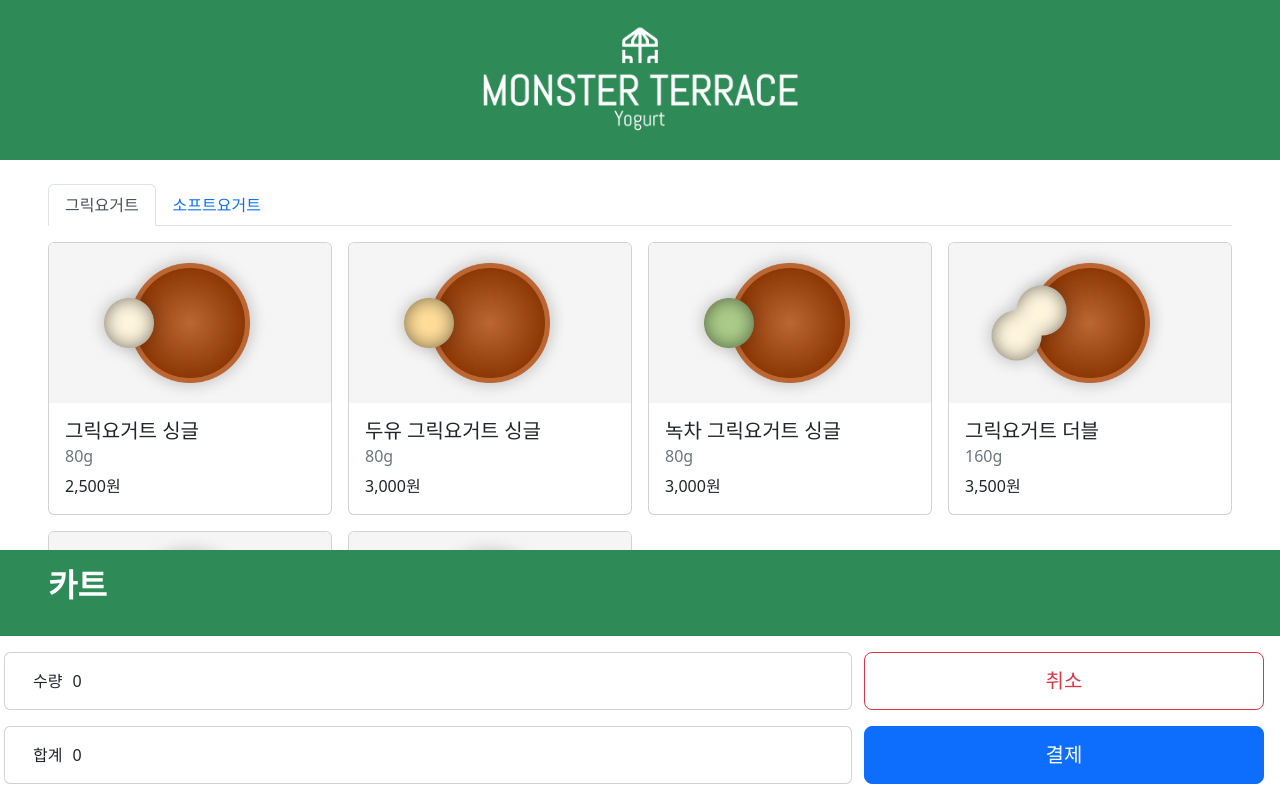
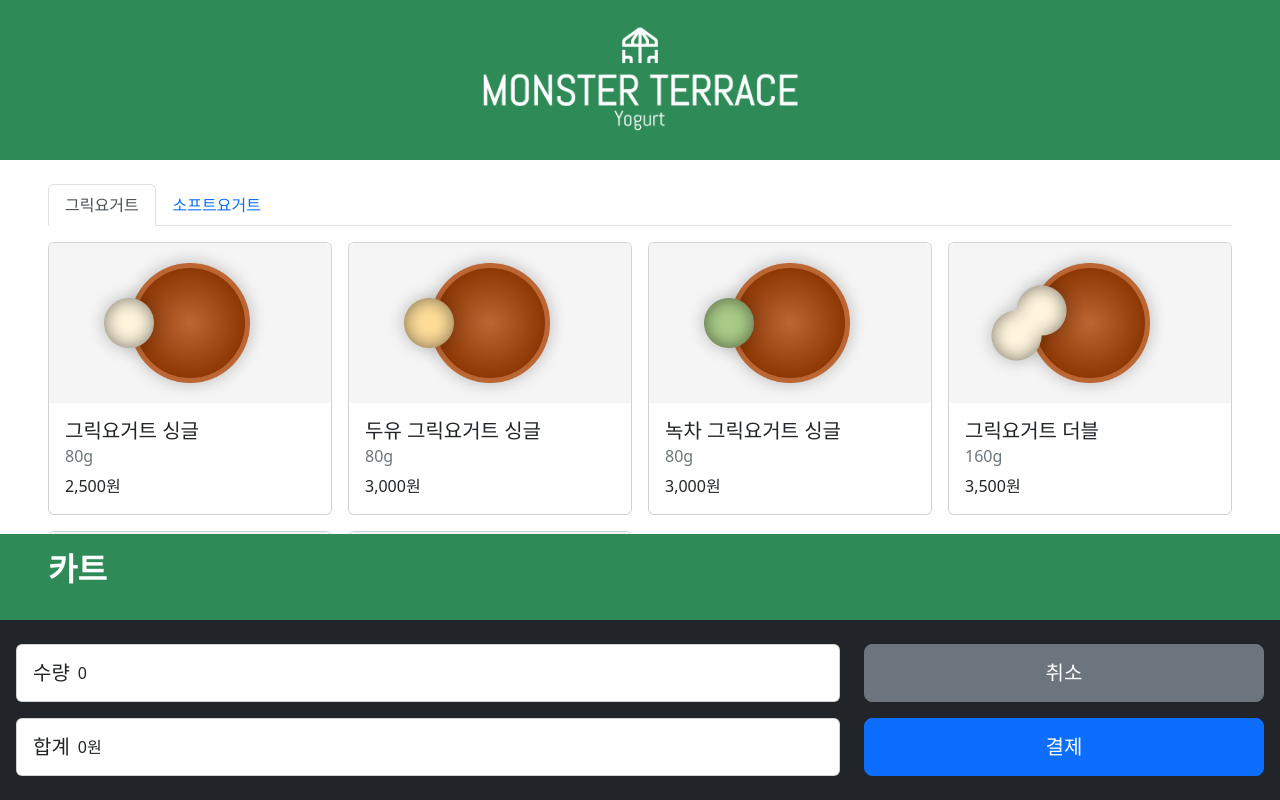
Before and after one commit to reactjsbase/kiosk, a React (Create React App) app: page /order in a window 1280 px wide. Built offline with nearby package versions, Linux system fonts and the light colour scheme.

Commit message:
Minor changes

```diff
--- a/src/routes/Home.js
+++ b/src/routes/Home.js
@@ -1,5 +1,5 @@
 import { useNavigate } from "react-router-dom";
-import { Button, Stack } from "react-bootstrap";
+import { Image, Stack } from "react-bootstrap";
 import Banner from "../components/Banner";
 
 function Home() {
@@ -8,22 +8,55 @@ function Home() {
   return (
     <div className="vh-100 d-flex flex-column">
       <Banner />
-      <Stack gap={3} className="p-3 h-500">
-        <div className="product-container">
-          <div className="row">
-            <div style={{display:"flex" ,margin:"100px 0px", justifyContent:'center' ,cursor:"pointer"}} onClick={() => navigate("/order")}>
-              <h1 style={{fontSize:"50px"}}>매장</h1>
-              <img src="https://cdn-icons-png.flaticon.com/512/831/831417.png" style={{width:"50px", height:"50px"}}/>
-            </div>
-            <div style={{display:"flex" ,padding:"15px 0px", backgroundColor: "#f5f5dc", alignItems:"center",justifyContent:'center'}}>
-              <img src="https://cdn-icons-png.flaticon.com/512/1944/1944379.png" style={{width:"50px", height:"50px"}}/>
-              <h2 style={{fontSize:"32px"}}>주문 방식을 선택해주세요</h2>
-            </div>
-            <div style={{display:"flex" ,margin:"150px 0px 0px 0px", justifyContent:'center',cursor:"pointer"}} onClick={() => navigate("/order")}>
-              <h1 style={{fontSize:"50px"}}>포장</h1>
-              <img src="https://cdn-icons-png.flaticon.com/512/2558/2558149.png" style={{width:"50px", height:"50px"}}/>
-            </div>
-          </div>
+      <Stack>
+        <div
+          className="d-flex flex-row flex-fill align-items-center justify-content-center"
+          style={{
+            background: "none",
+            cursor: "pointer",
+          }}
+          onClick={() => navigate("/order")}
+        >
+          <h1 style={{ fontSize: 64, fontWeight: 600 }}>
+            <u style={{ textDecorationColor: "RoyalBlue" }}>매장</u>
+          </h1>
+          <Image
+            className="ms-4"
+            width={64}
+            src="https://cdn-icons-png.flaticon.com/512/831/831417.png"
+          />
+        </div>
+        <div
+          className="d-flex align-items-center justify-content-center"
+          style={{
+            height: "10vh",
+            minHeight: 80,
+            background: "AntiqueWhite",
+          }}
+        >
+          <Image
+            className="me-2"
+            width={64}
+            src="https://cdn-icons-png.flaticon.com/512/1944/1944379.png"
+          />
+          <h2 style={{ fontWeight: 600 }}>주문 방식을 선택해주세요</h2>
+        </div>
+        <div
+          className="d-flex flex-row flex-fill align-items-center justify-content-center"
+          style={{
+            background: "none",
+            cursor: "pointer",
+          }}
+          onClick={() => navigate("/order")}
+        >
+          <h1 style={{ fontSize: 64, fontWeight: 600 }}>
+            <u style={{ textDecorationColor: "RoyalBlue" }}>포장</u>
+          </h1>
+          <Image
+            className="ms-4"
+            width={64}
+            src="https://cdn-icons-png.flaticon.com/512/2558/2558149.png"
+          />
         </div>
       </Stack>
     </div>
--- a/src/routes/Order.js
+++ b/src/routes/Order.js
@@ -1,5 +1,5 @@
 import { useNavigate } from "react-router-dom";
-import { Button, Stack } from "react-bootstrap";
+import { Button, Card, Col, Row, Stack } from "react-bootstrap";
 import Banner from "../components/Banner";
 import Cart from "../components/Cart";
 import Menu from "../components/Menu";
@@ -7,19 +7,17 @@ import Menu from "../components/Menu";
 function Order({ cart, addCartItem, removeCartItem }) {
   const navigate = useNavigate();
 
-  const priceAdd =() => {
-    const itemPrice = cart.map((item)=>{
-      return item.price
-    })
+  const priceAdd = () => {
+    const itemPrice = cart.map((item) => {
+      return item.price;
+    });
 
     const result = itemPrice.reduce(function add(sum, currValue) {
       return sum + currValue;
     }, 0);
 
-    return result
-  }
-
-
+    return result;
+  };
 
   return (
     <div className="vh-100 d-flex flex-column">
@@ -30,32 +28,48 @@ function Order({ cart, addCartItem, removeCartItem }) {
       />
       <div>
         <Cart cart={cart} removeCartItem={removeCartItem} />
-        <Stack gap={3} className="p-3">
-          <div className="row justify-content-start">
-            <div className="card col-8">
-              <div className="card-body">
-                <span style={{paddingRight:"10px"}}>수량</span>
-                <span>{cart.length.toLocaleString()}</span>
-              </div>
-            </div>
-            <div class="d-grid col-4 mx-auto">
+        <Stack gap={3} className="px-3 py-4 bg-dark">
+          <Row>
+            <Col xs={8}>
+              <Card>
+                <Card.Body>
+                  <Stack
+                    gap={2}
+                    direction="horizontal"
+                    className="align-items-start"
+                  >
+                    <Card.Title className="m-0">수량</Card.Title>
+                    {cart.length}
+                  </Stack>
+                </Card.Body>
+              </Card>
+            </Col>
+            <Col className="d-grid mx-auto">
               <Button
-                variant="outline-danger"
+                variant="secondary"
                 size="lg"
                 onClick={() => navigate("/")}
               >
                 취소
               </Button>
-            </div>
-          </div>
-          <div className="row justify-content-start">
-            <div className="card col-8">
-              <div className="card-body">
-                <span style={{paddingRight:"10px"}}>합계</span>
-                <span>{priceAdd().toLocaleString()}</span>
-              </div>
-            </div>
-            <div className="d-grid col-4 mx-auto">
+            </Col>
+          </Row>
+          <Row>
+            <Col xs={8}>
+              <Card>
+                <Card.Body>
+                  <Stack
+                    gap={2}
+                    direction="horizontal"
+                    className="align-items-start"
+                  >
+                    <Card.Title className="m-0">합계</Card.Title>
+                    {priceAdd().toLocaleString()}원
+                  </Stack>
+                </Card.Body>
+              </Card>
+            </Col>
+            <Col className="d-grid mx-auto">
               <Button
                 variant="primary"
                 size="lg"
@@ -63,8 +77,8 @@ function Order({ cart, addCartItem, removeCartItem }) {
               >
                 결제
               </Button>
-            </div>
-          </div>
+            </Col>
+          </Row>
         </Stack>
       </div>
     </div>
--- a/src/routes/Payment.js
+++ b/src/routes/Payment.js
@@ -1,5 +1,5 @@
 import { useNavigate } from "react-router-dom";
-import { Button,Image } from "react-bootstrap";
+import { Button, Image } from "react-bootstrap";
 import Banner from "../components/Banner";
 
 function Payment() {
@@ -7,16 +7,18 @@ function Payment() {
   return (
     <div className="vh-100 d-flex flex-column">
       <Banner />
-      <h2 style={{margin:"50px 0px" ,display:"flex", justifyContent:"center"}}>영수증을 받아가 주세요.</h2>
-      <div style={{display:'flex',justifyContent:'center',textAlign:"center" ,color:"red" ,fontSize:"20px", fontWeight:"bold"}}>
-        결제완료 화면은 잠시후 자동으로 닫힙니다.
+      <h2 className="pt-5 text-center">영수증을 받아가 주세요.</h2>
+      <h5 className="p-3 text-center text-danger">
+        <strong>결제완료 화면은 잠시후 자동으로 닫힙니다.</strong>
+      </h5>
+      <div className="text-center">
+        <Image width={580} src="/payment.png" />
       </div>
-      <div style={{display:'flex',justifyContent:'center'}}>
-        <Image src="/payment.png" style={{width: "580px", height:"370px",display:"flex", justifyContent:"center"}}/>
-      </div>
-      <div style={{display:'flex',justifyContent:'center',textAlign:"center"}}>
-        <h2 style={{margin:"50px 0px" ,display:"flex", justifyContent:"center"}}>결제가 완료되었습니다. <br/>이용해주셔서 감사합니다.</h2>
-      </div>
+
+      <h2 className="p-5 text-center">
+        결제가 완료되었습니다. <br />
+        이용해주셔서 감사합니다.
+      </h2>
       <Button variant="dark" size="lg" onClick={() => navigate("/")}>
         처음 화면으로
       </Button>
```
